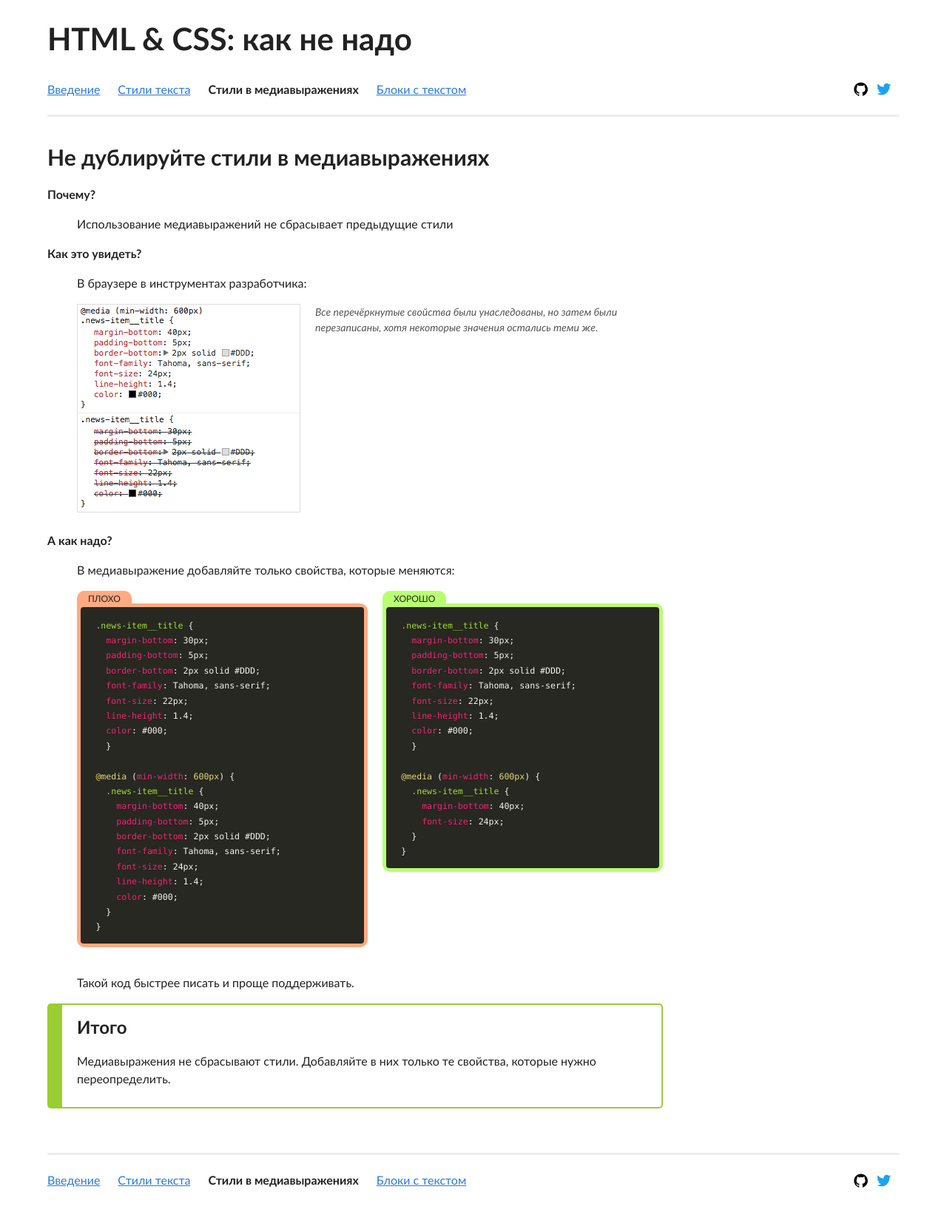
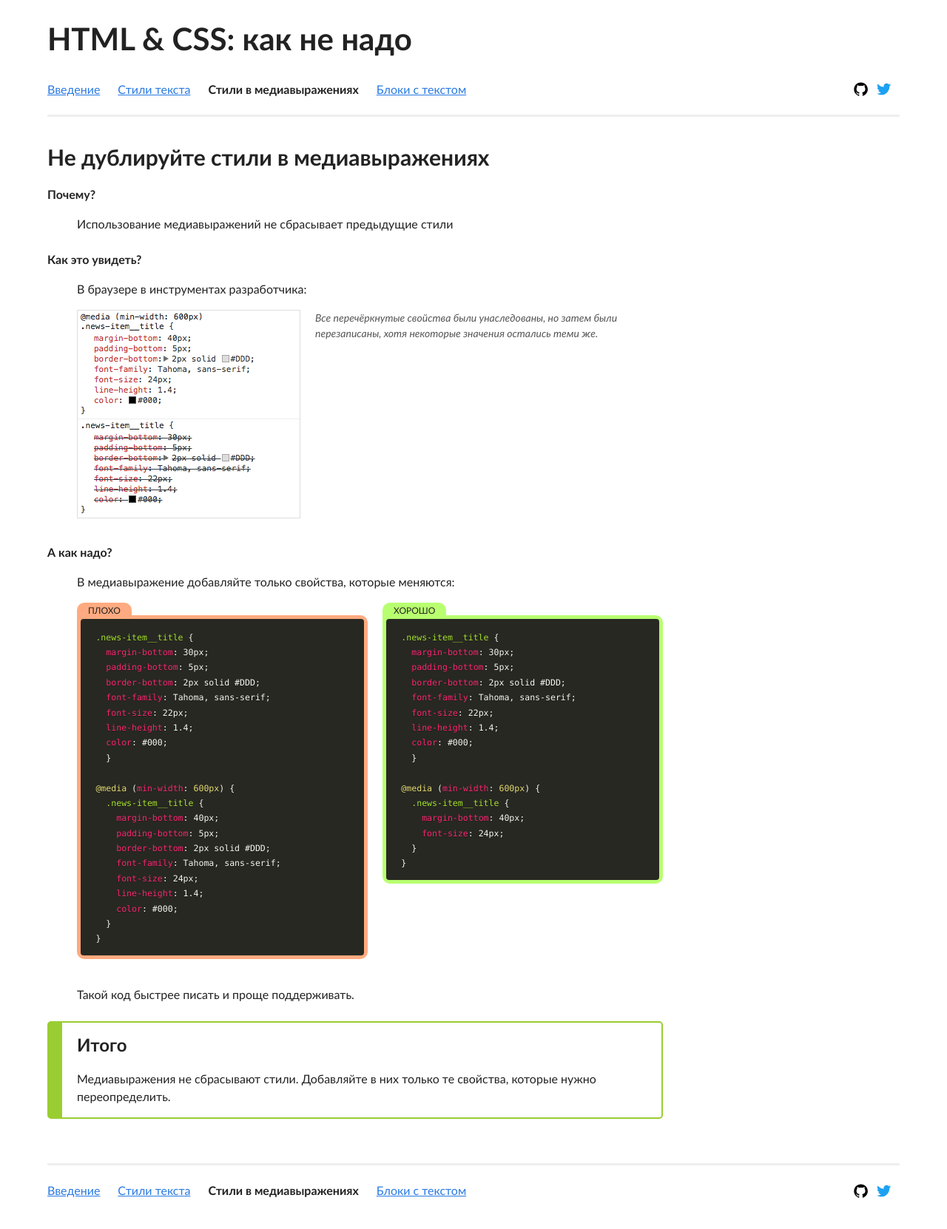
Before and after one commit to yoksel/bad-practices, a Jekyll site: the page built from styles-in-mediaquery/index.html, in a window 1280 px wide. Shown: the whole page at 74% size. Built offline with Jekyll 4.4.1, drawn with Linux system fonts in a browser that asks for light colours.

Commit message:
Move post styles to file; add anchor styles

```diff
--- a/_sass/_base.scss
+++ b/_sass/_base.scss
@@ -56,13 +56,6 @@ H2 {
     font-size: 2.5rem;
   }
 }
-  .post__title {
-    margin-top: 0;
-
-    .page--index & {
-      display: none;
-    }
-  }
 
 H3 {
   font-size: 1.5rem;
@@ -150,7 +143,7 @@ DD > DL {
 }
 
 DD:not(:last-child) {
-    margin-bottom: .5rem;
+    margin-bottom: 2rem;
 }
 
 PRE,
@@ -244,13 +237,3 @@ OL > LI {
     line-height: 1.6;
   }
 }
-
-/* Conclusion
---------------------------------------------- */
-
-.post__conclusion {
-  padding: 0 20px 10px;
-  border: 2px solid yellowgreen;
-  border-left-width: 20px;
-  border-radius: 5px;
-}
--- /dev/null
+++ b/_sass/_post.scss
@@ -0,0 +1,42 @@
+/* Title
+--------------------------------------------- */
+
+.post__title {
+  margin-top: 0;
+
+  .page--index & {
+    display: none;
+  }
+}
+
+.post__anchor {
+
+  &:link,
+  &:visited {
+    text-decoration: none;
+    color: #DDD;
+  }
+
+  &:hover {
+    color: $link-color;
+  }
+}
+
+/* Conclusion
+--------------------------------------------- */
+
+.post__conclusion {
+  padding: 0 20px;
+  border: 2px solid yellowgreen;
+  border-left-width: 20px;
+  border-radius: 5px;
+}
+
+.post__conclusion-title {
+  margin-bottom: 0;
+}
+
+.post__conclusion-list,
+.post__conclusion-text {
+  margin-top: 5px;
+}
--- a/assets/css/main.scss
+++ b/assets/css/main.scss
@@ -12,5 +12,6 @@
   "footnotes",
   "socials",
   "site-nav",
-  "compare"
+  "compare",
+  "post"
 ;
```
